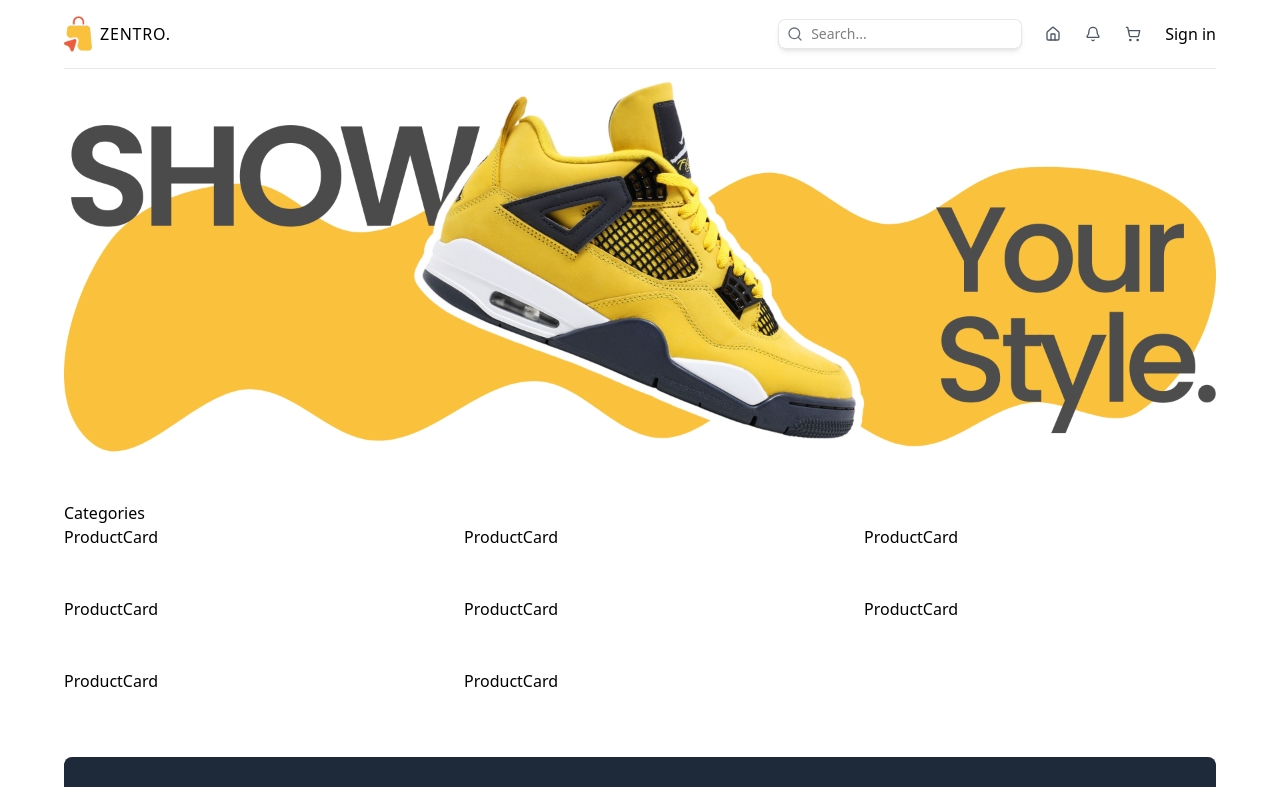
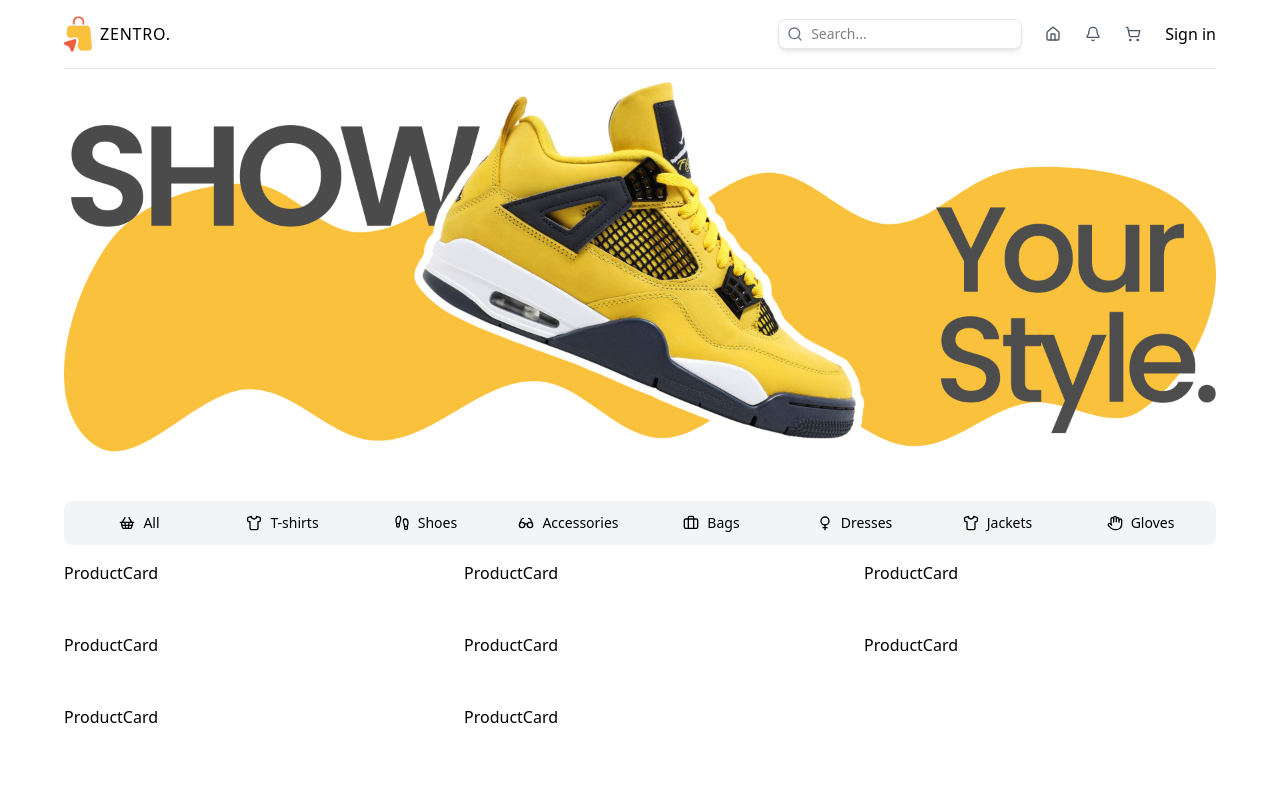
Before and after one commit to hafsa-aarifeen/e-commerce-ui, a Next.js app in the folder client/: page / in a window 1280 px wide. Shown: the top 787 px of the page. Built offline with nearby package versions, Linux system fonts and the light colour scheme.

Commit message:
Implement Categories component to display a grid of product categories with icons

```diff
--- a/client/src/components/Categories.tsx
+++ b/client/src/components/Categories.tsx
@@ -1,7 +1,72 @@
 "use client";
+import {
+  Footprints,
+  Glasses,
+  Briefcase,
+  Shirt,
+  ShoppingBasket,
+  Hand,
+  Venus,
+} from "lucide-react";
+import { usePathname, useRouter, useSearchParams } from "next/navigation";
+
+const categories = [
+  {
+    name: "All",
+    icon: <ShoppingBasket className="w-4 h-4" />,
+    slug: "all",
+  },
+  {
+    name: "T-shirts",
+    icon: <Shirt className="w-4 h-4" />,
+    slug: "t-shirts",
+  },
+  {
+    name: "Shoes",
+    icon: <Footprints className="w-4 h-4" />,
+    slug: "shoes",
+  },
+  {
+    name: "Accessories",
+    icon: <Glasses className="w-4 h-4" />,
+    slug: "accessories",
+  },
+  {
+    name: "Bags",
+    icon: <Briefcase className="w-4 h-4" />,
+    slug: "bags",
+  },
+  {
+    name: "Dresses",
+    icon: <Venus className="w-4 h-4" />,
+    slug: "dresses",
+  },
+  {
+    name: "Jackets",
+    icon: <Shirt className="w-4 h-4" />,
+    slug: "jackets",
+  },
+  {
+    name: "Gloves",
+    icon: <Hand className="w-4 h-4" />,
+    slug: "gloves",
+  },
+];
 
 const Categories = () => {
-  return <div>Categories</div>;
+  return (
+    <div className="grid grid-cols-2 sm:grid-cols-3 md:grid-cols-4 lg:grid-cols-6 xl:grid-cols-8 gap-2 bg-gray-100 p-2 rounded-lg mb-4 text-sm">
+      {categories.map((category) => (
+        <div
+          className="flex items-center justify-center gap-2 cursor-pointer px-2 py-1 rounded-md"
+          key={category.name}
+        >
+          {category.icon}
+          {category.name}
+        </div>
+      ))}
+    </div>
+  );
 };
 
 export default Categories;
```
